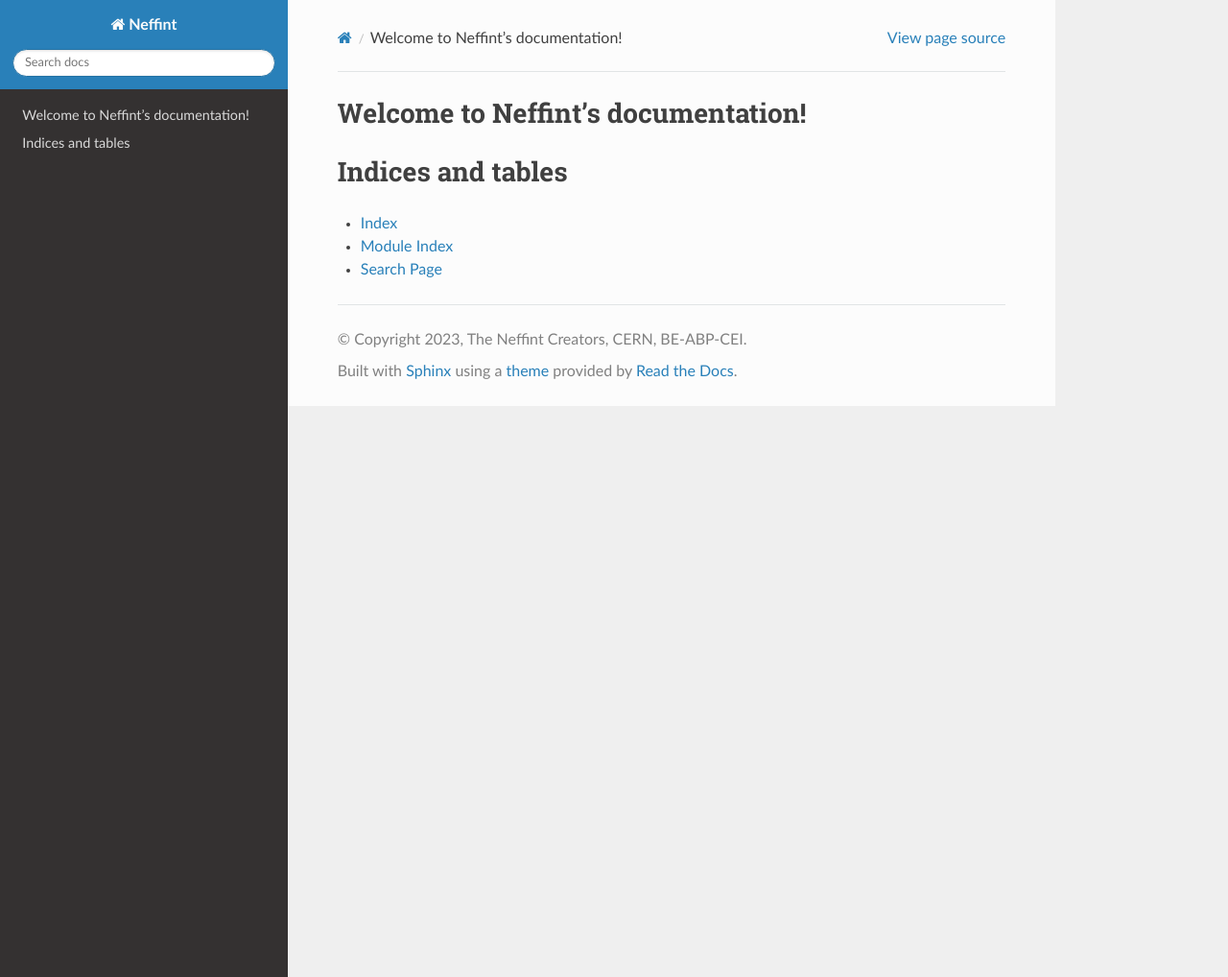
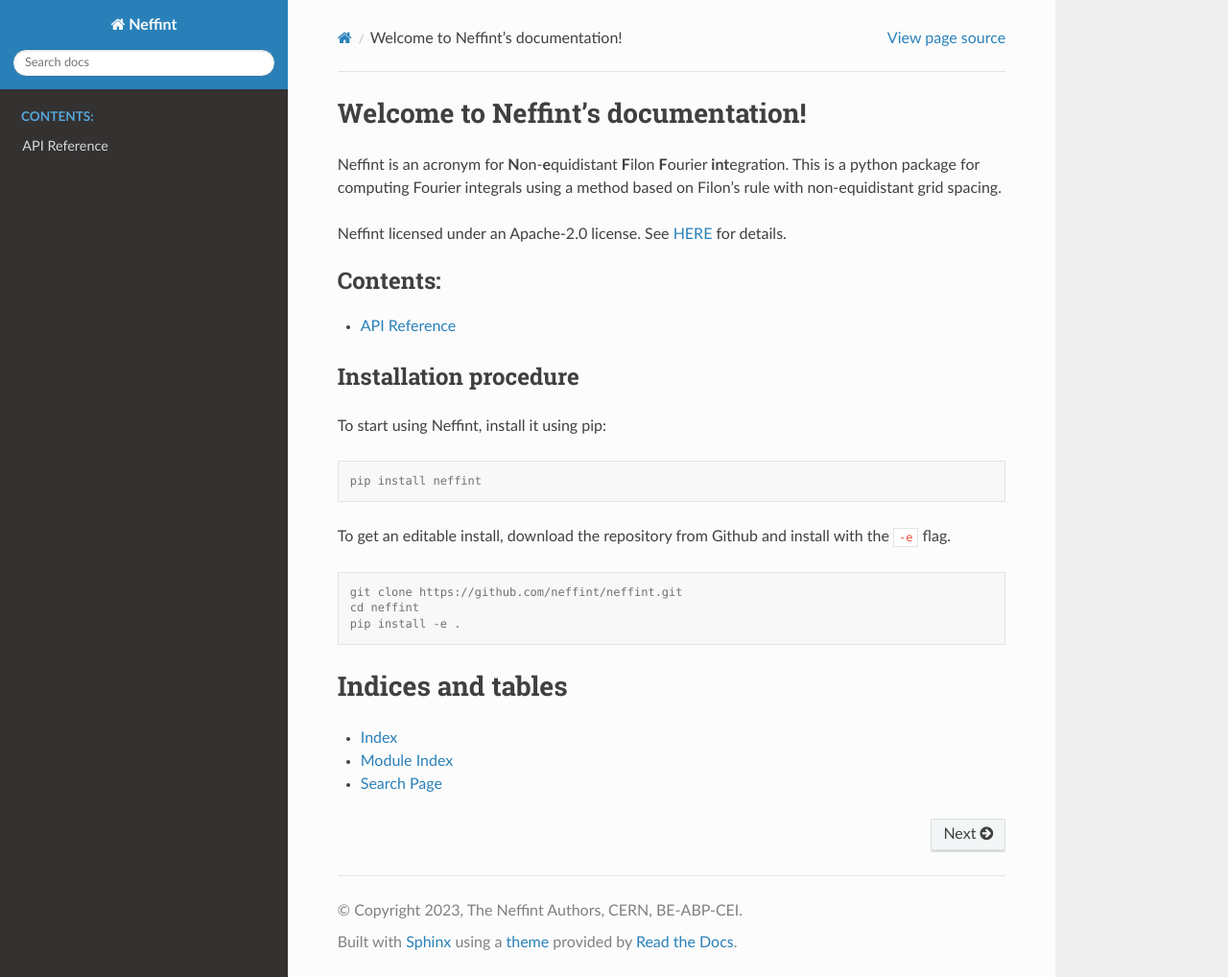
Before and after one commit to neffint/neffint, a Sphinx documentation site: the page built from docs/source/index.rst, in a window 1280 px wide and 1018 px high. Shown: the whole window at 96% size. Built offline with Sphinx 7.4.7 and the Read the Docs theme 2.0.0, drawn with Linux system fonts in a browser that asks for light colours.

Commit message:
make intstallation guide and automatic api reference

```diff
--- a/docs/source/conf.py
+++ b/docs/source/conf.py
@@ -6,15 +6,20 @@
 # -- Project information -----------------------------------------------------
 # https://www.sphinx-doc.org/en/master/usage/configuration.html#project-information
 
+import neffint
+
 project = 'Neffint'
-copyright = '2023, The Neffint Creators, CERN, BE-ABP-CEI'
-author = 'The Neffint Creators, CERN, BE-ABP-CEI'
+copyright = '2023, The Neffint Authors, CERN, BE-ABP-CEI'
+author = 'The Neffint Authors, CERN, BE-ABP-CEI'
 release = '2023'
 
 # -- General configuration ---------------------------------------------------
 # https://www.sphinx-doc.org/en/master/usage/configuration.html#general-configuration
 
-extensions = []
+extensions = [
+    "sphinx.ext.duration",
+    "sphinx.ext.autodoc",
+]
 
 templates_path = ['_templates']
 exclude_patterns = []
--- a/docs/source/index.rst
+++ b/docs/source/index.rst
@@ -6,9 +6,34 @@
 Welcome to Neffint's documentation!
 ===================================
 
+Neffint is an acronym for **N**\ on-\ **e**\ quidistant **F**\ ilon **F**\ ourier **int**\ egration. This is a python package for computing Fourier integrals using a method based on Filon's rule with non-equidistant grid spacing.
+
+Neffint licensed under an Apache-2.0 license. See `HERE <https://www.apache.org/licenses/LICENSE-2.0>`_ for details.
+
 .. toctree::
-   :maxdepth: 2
+   :maxdepth: 1
    :caption: Contents:
+
+   api
+
+
+
+Installation procedure
+----------------------
+
+To start using Neffint, install it using pip:
+
+.. code-block:: console
+
+   pip install neffint
+
+To get an editable install, download the repository from Github and install with the ``-e`` flag.
+
+.. code-block:: console
+
+   git clone https://github.com/neffint/neffint.git
+   cd neffint
+   pip install -e .
 
 
 
```
Also changed, not shown: docs/source/api.rst (added, +12 -0 lines).
